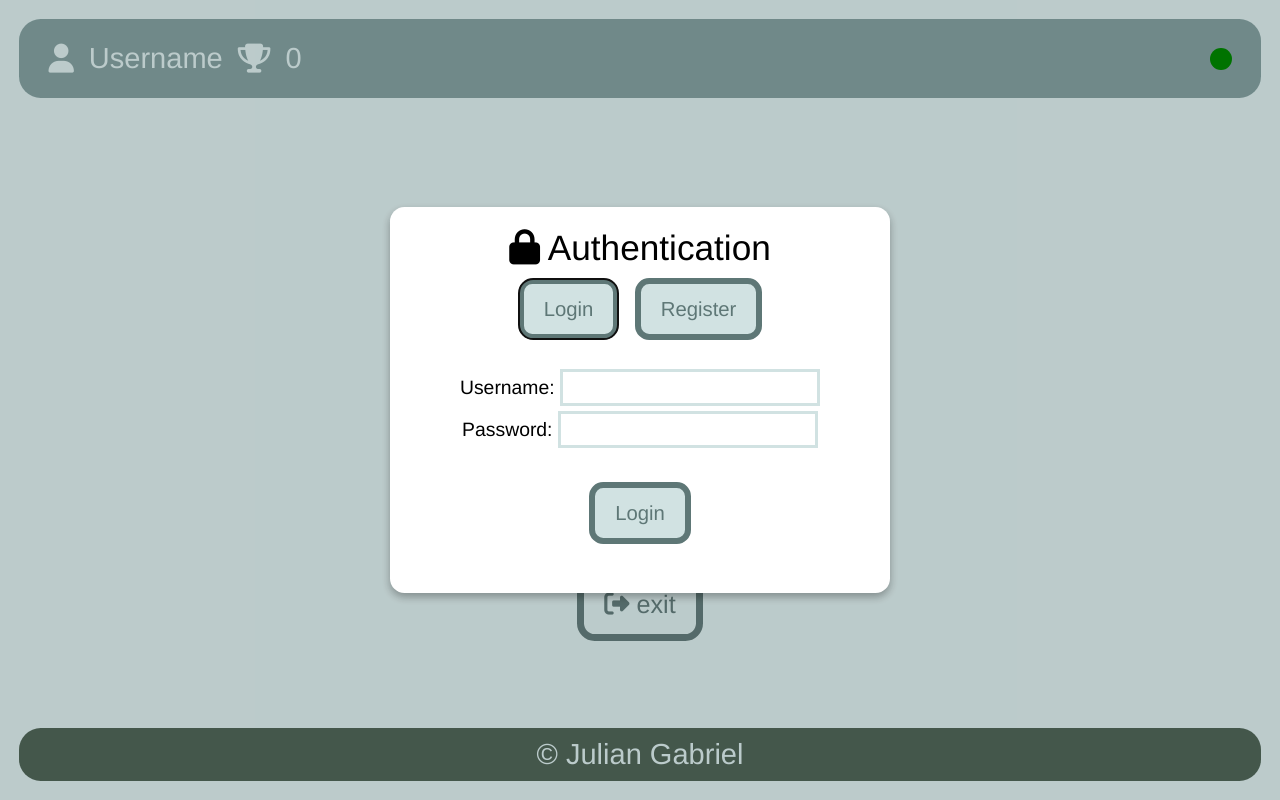
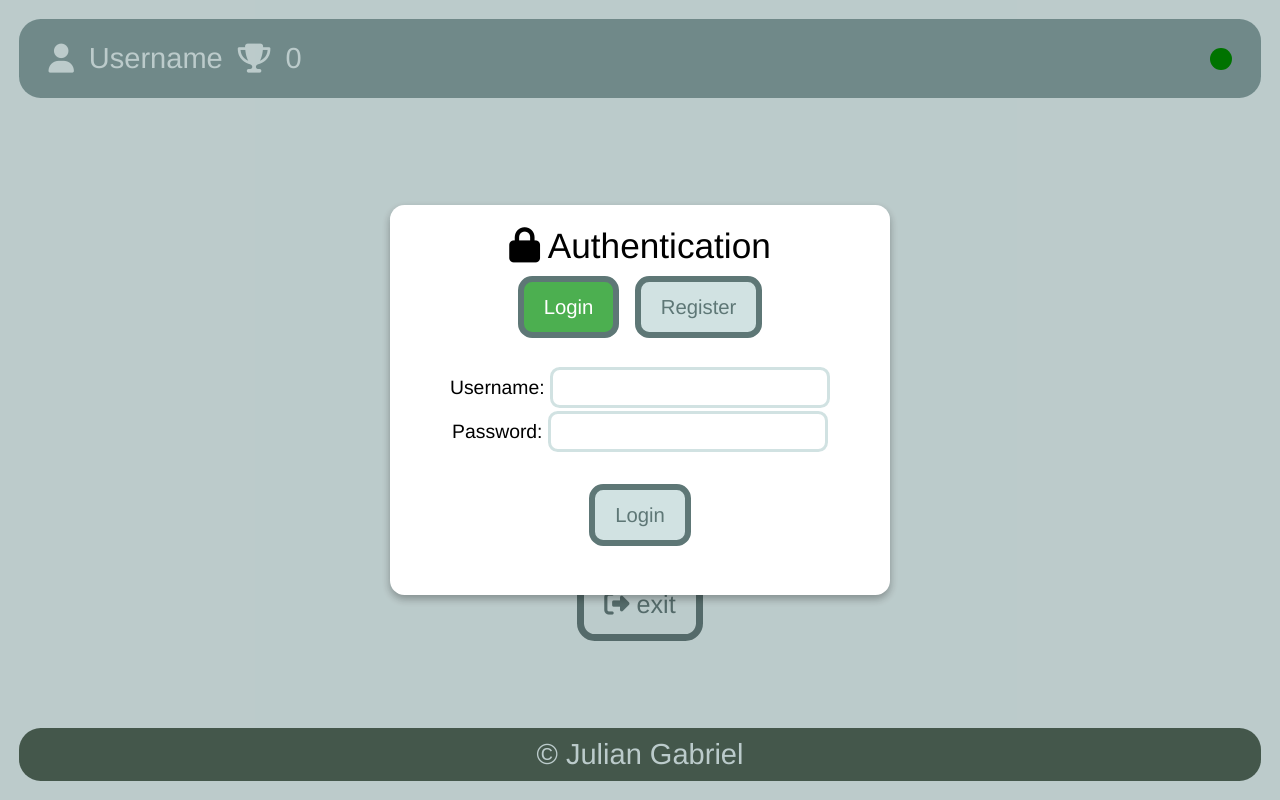
Before and after one commit to ParcivalLTD/4orty2, a website: page www/index.html in a window 1280 px wide. Drawn offline with nearby package versions, Linux system fonts and the light colour scheme.

Commit message:
chore: Update viewport meta tag to use 1.0 scale in game.html and index.html, and add styling for input fields in style.css

```diff
--- a/www/assets/script.js
+++ b/www/assets/script.js
@@ -205,9 +205,15 @@ function setUsername(username) {
 function showLoginForm() {
   document.getElementById("loginForm").style.display = "block";
   document.getElementById("registerForm").style.display = "none";
+
+  document.querySelector("button[onclick='showLoginForm()']").classList.add("active-button");
+  document.querySelector("button[onclick='showRegisterForm()']").classList.remove("active-button");
 }
 
 function showRegisterForm() {
   document.getElementById("loginForm").style.display = "none";
   document.getElementById("registerForm").style.display = "block";
+
+  document.querySelector("button[onclick='showRegisterForm()']").classList.add("active-button");
+  document.querySelector("button[onclick='showLoginForm()']").classList.remove("active-button");
 }
--- a/www/assets/style.css
+++ b/www/assets/style.css
@@ -257,6 +257,8 @@ dialog {
 
 input {
   border: 3px solid #d1e2e2 !important;
+  border-radius: 0.5em;
+  padding: 3px 12px;
 }
 
 body.dark-mode dialog {
@@ -300,3 +302,13 @@ body.dark-mode input:focus {
   font-size: 0.8em;
   padding: 5px 10px;
 }
+
+.active-button {
+  background-color: #4caf50 !important;
+  color: white !important;
+}
+
+input:focus,
+button:focus {
+  outline: none;
+}
--- a/www/index.html
+++ b/www/index.html
@@ -2,8 +2,7 @@
 <html lang="en">
   <head>
     <meta charset="UTF-8" />
-    <meta name="viewport" content="width=device-width, initial-scale=0.8, maximum-scale=0.8, user-scalable=no" />
-
+    <meta name="viewport" content="width=device-width, initial-scale=1.0, maximum-scale=1.0, user-scalable=no" />
     <title>4orty2</title>
     <script src="https://kit.fontawesome.com/f9c23346f5.js" crossorigin="anonymous"></script>
     <link rel="stylesheet" href="https://cdn.jsdelivr.net/npm/bootstrap@4.3.1/dist/css/bootstrap.min.css" integrity="sha384-ggOyR0iXCbMQv3Xipma34MD+dH/1fQ784/j6cY/iJTQUOhcWr7x9JvoRxT2MZw1T" crossorigin="anonymous">
@@ -89,7 +88,7 @@
           <label for="registerPassword">Password:</label>
           <input type="password" id="registerPassword" name="registerPassword" required />
           <br />
-          <label for="registerEmail">Email:</label>
+          <label for="registerEmail">Email:</label><br>
           <input type="email" id="registerEmail" name="registerEmail" required />
           <br /><br>
           <button type="submit">Register</button>
```
Also changed, not shown: www/assets/game.html (+1 -1 lines).
